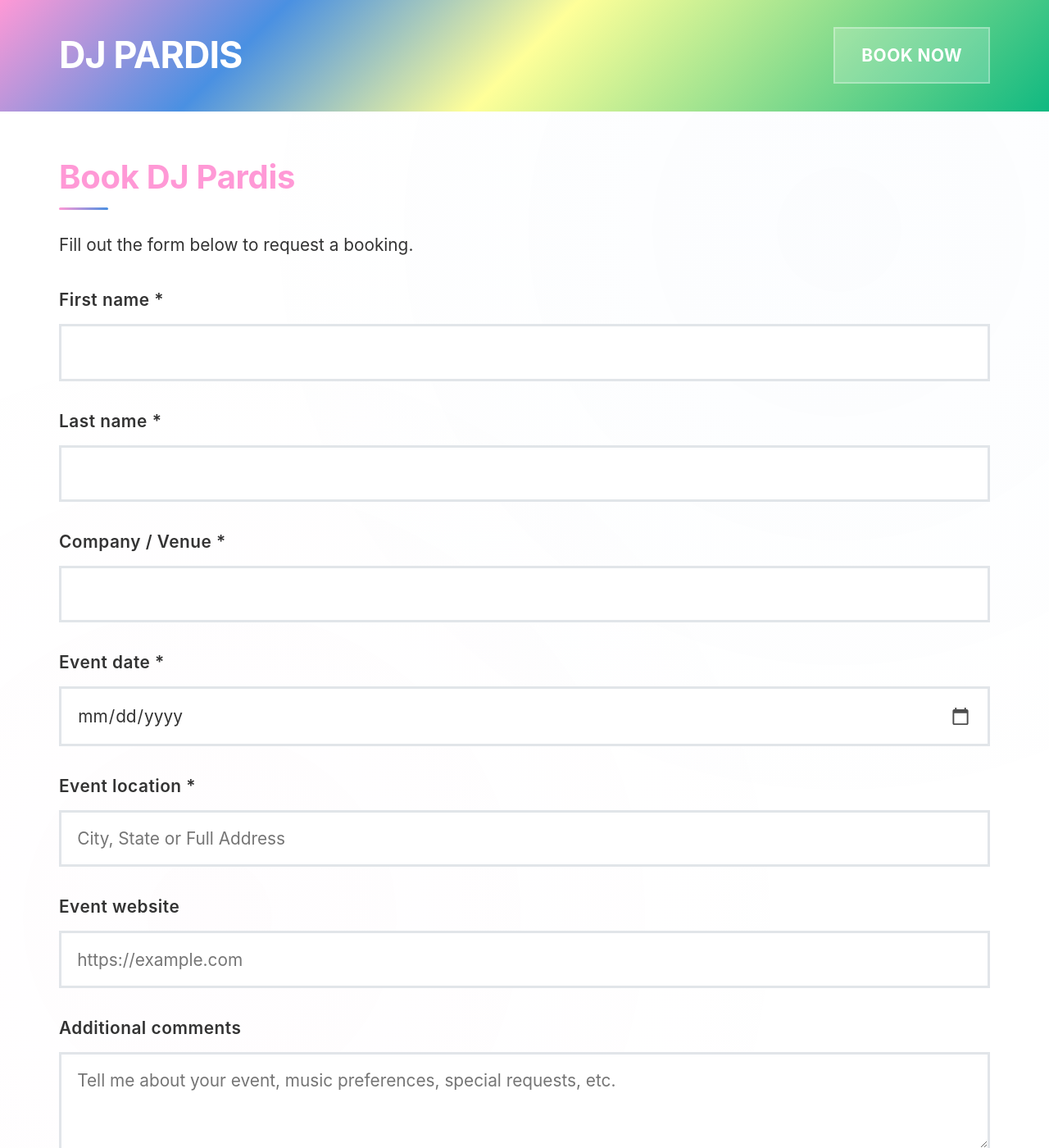
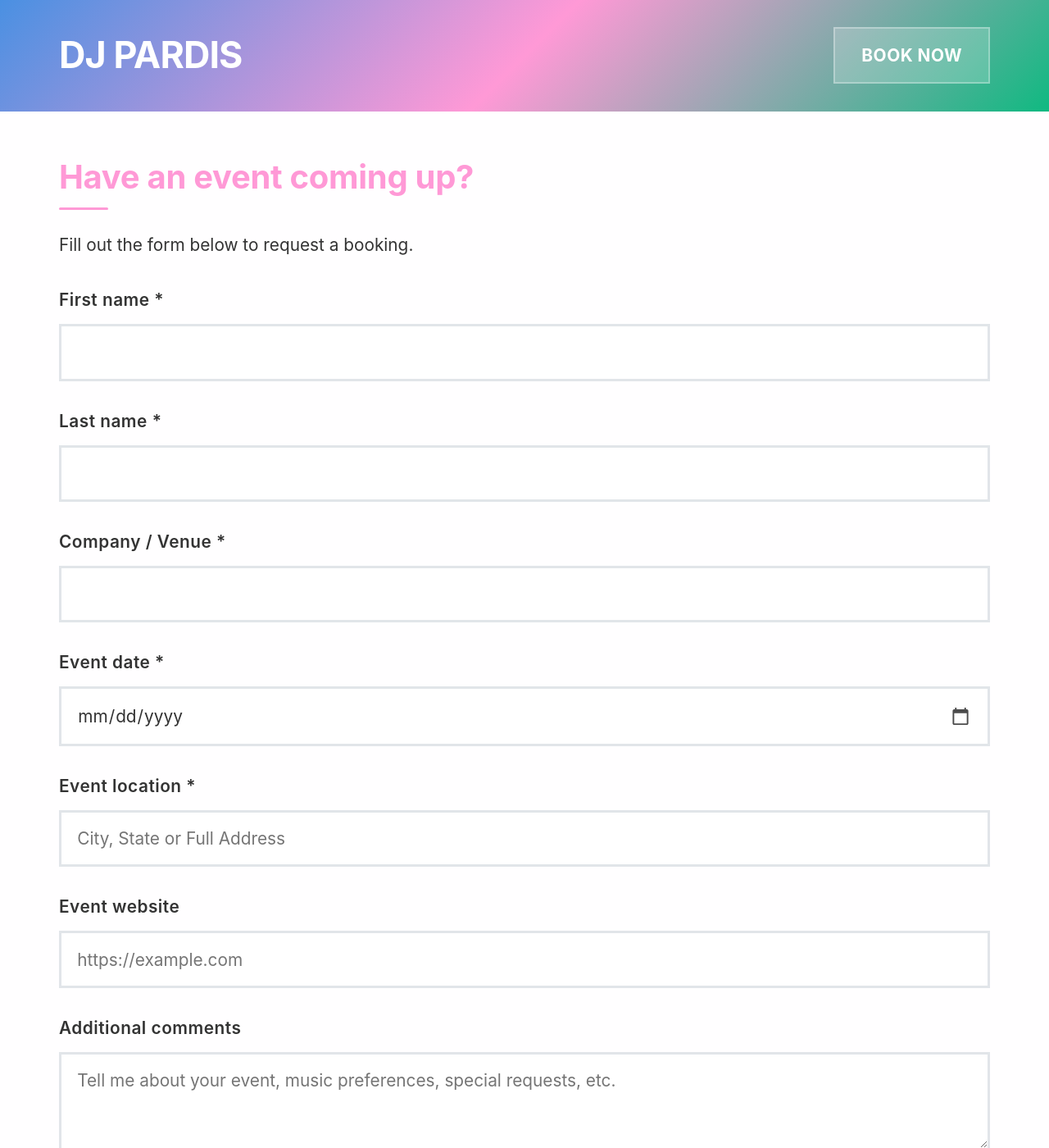
Before and after one commit to djpardis/djpardis.github.io, a Jekyll site: the page djpardis-request.html, which Jekyll copies as it is, in a window 1280 px wide and 1400 px high. Shown: the whole window at 82% size. Built offline with Jekyll 4.4.1, drawn with Linux system fonts in a browser that asks for light colours.

Commit message:
Performance optimizations: simplify header gradient, remove complex grid layouts, optimize radio section for better performance

```diff
--- a/djpardis-request.html
+++ b/djpardis-request.html
@@ -45,7 +45,7 @@
   <!-- Main content - full width sections -->
   <section class="content-section">
     <div class="content-wrapper">
-      <h2>Book DJ Pardis</h2>
+      <h2>Have an event coming up?</h2>
       <p>Fill out the form below to request a booking.</p>
 
       <div class="booking-form">
--- a/public/css/gigs.css
+++ b/public/css/gigs.css
@@ -21,19 +21,14 @@
   left: 0;
   width: 100%;
   height: 100%;
-  background:
-    radial-gradient(circle at 20% 80%, rgba(255, 153, 214, 0.02) 0%, transparent 50%),
-    radial-gradient(circle at 80% 20%, rgba(74, 144, 226, 0.02) 0%, transparent 50%);
+  background: rgba(255, 153, 214, 0.01);
   pointer-events: none;
   z-index: -1;
 }
 
 /* Header - Optimized */
 .site-header {
-  background: linear-gradient(135deg, #FF99D6 0%, #4A90E2 25%, #FFFF99 50%, #10B981 100%);
-  background-image:
-    linear-gradient(135deg, #FF99D6 0%, #4A90E2 25%, #FFFF99 50%, #10B981 100%),
-    repeating-linear-gradient(45deg, transparent, transparent 30px, rgba(255, 255, 255, 0.3) 30px, rgba(255, 255, 255, 0.3) 35px);
+  background: linear-gradient(135deg, #4A90E2 0%, #FF99D6 50%, #10B981 100%);
   color: white;
   padding: 2rem 0;
   position: sticky;
@@ -81,7 +76,7 @@
 
 /* Hero section - Side by side layout */
 .hero-section {
-  background: linear-gradient(135deg, rgba(255, 153, 214, 0.05) 0%, rgba(74, 144, 226, 0.05) 100%);
+  background: rgba(255, 153, 214, 0.03);
   padding: 4rem 0;
   width: 100%;
 }
@@ -220,7 +215,7 @@
   left: 0;
   width: 60px;
   height: 3px;
-  background: linear-gradient(90deg, #FF99D6, #4A90E2);
+  background: #FF99D6;
   border-radius: 2px;
 }
 
@@ -363,10 +358,10 @@
 
 
 
-/* Radio grid - Simplified */
+/* Radio grid - Optimized for performance */
 .radio-grid {
-  display: grid;
-  grid-template-columns: repeat(auto-fit, minmax(450px, 1fr));
+  display: flex;
+  flex-direction: column;
   gap: 2rem;
   margin-top: 2rem;
 }
@@ -453,17 +448,9 @@
   border-radius: 0;
 }
 
-/* Footer - Light pink with vertical texture */
+/* Footer - Light pink with simple texture */
 .site-footer {
-  background:
-    repeating-linear-gradient(
-      90deg,
-      transparent,
-      transparent 50px,
-      rgba(255, 179, 217, 0.3) 50px,
-      rgba(255, 179, 217, 0.3) 55px
-    );
-  background-color: #FFC4E0;
+  background: #FFC4E0;
   border-top: none;
   padding: 2.5rem 0;
   text-align: center;
@@ -552,7 +539,7 @@
   width: 24px !important;
   height: 24px !important;
   cursor: pointer !important;
-  filter: invert(0.3) !important;
+  opacity: 0.7 !important;
   margin-left: auto !important;
   margin-right: 0 !important;
   float: right !important;
```
